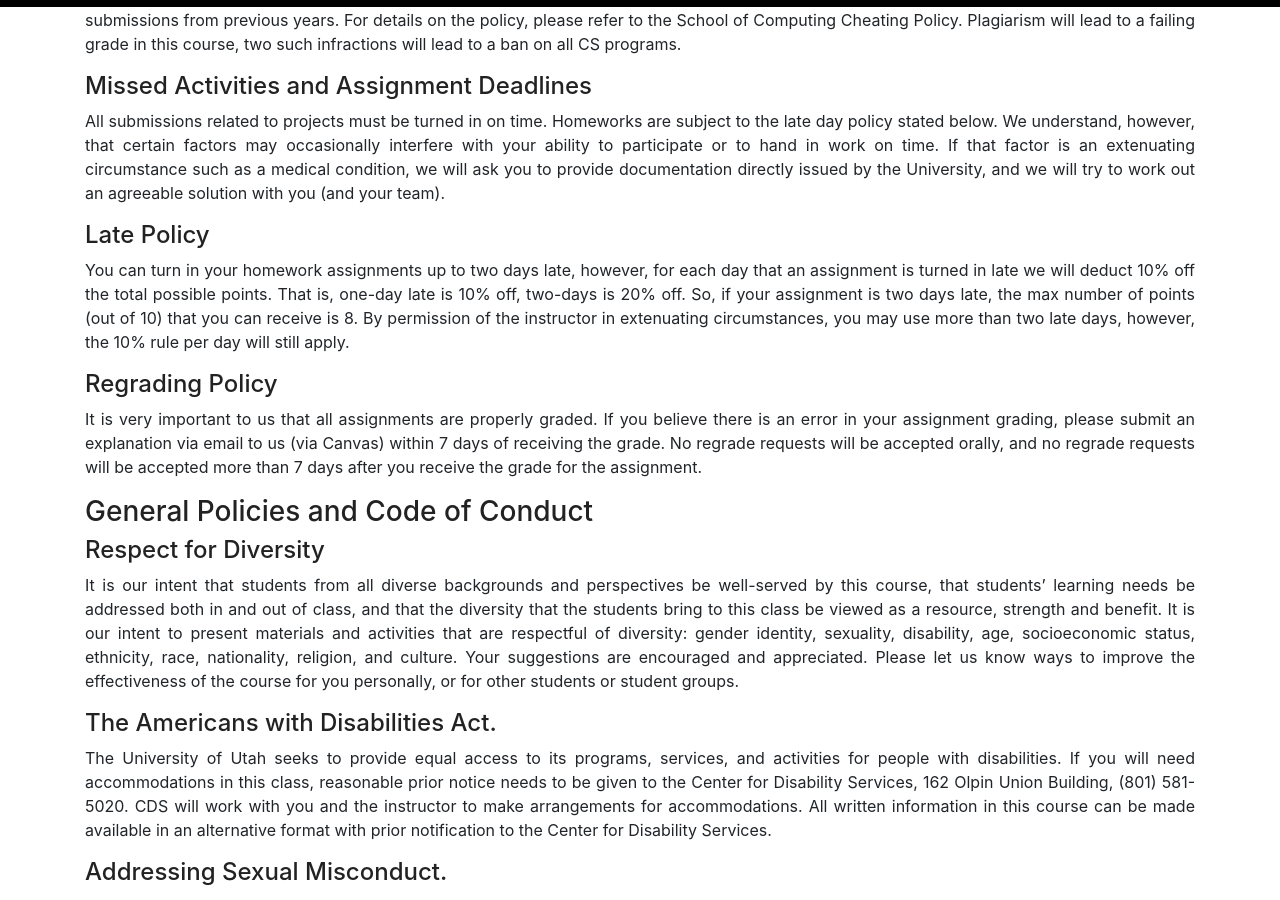
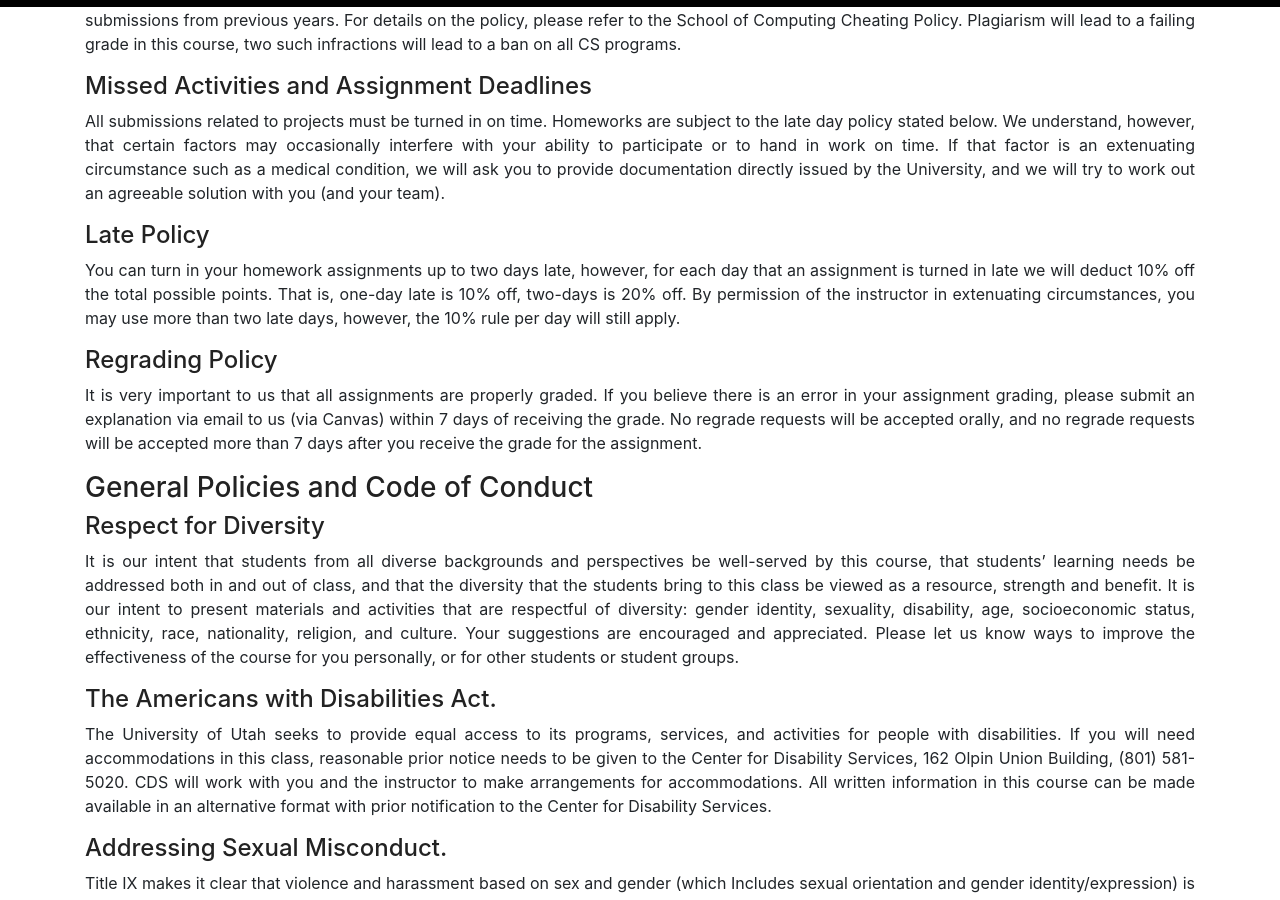
Before and after one commit to ComputingElevatedLab/sciviscourse, a Jekyll site: the page built from index.md, in a window 1280 px wide and 900 px high, scrolled down 1849 px. Built offline with Jekyll 4.4.1, drawn with Linux system fonts in a browser that asks for light colours.

Commit message:
Update index.md

```diff
--- a/index.md
+++ b/index.md
@@ -109,7 +109,7 @@ We will use both manual and automatic methods to check your submissions for plag
 All submissions related to projects must be turned in on time. Homeworks are subject to the late day policy stated below. We understand, however, that certain factors may occasionally interfere with your ability to participate or to hand in work on time. If that factor is an extenuating circumstance such as a medical condition, we will ask you to provide documentation directly issued by the University, and we will try to work out an agreeable solution with you (and your team).
 
 #### Late Policy
-You can turn in your homework assignments up to two days late, however, for each day that an assignment is turned in late we will deduct 10% off the total possible points. That is, one-day late is 10% off, two-days is 20% off. So, if your assignment is two days late, the max number of points (out of 10) that you can receive is 8. By permission of the instructor in extenuating circumstances, you may use more than two late days, however, the 10% rule per day will still apply.
+You can turn in your homework assignments up to two days late, however, for each day that an assignment is turned in late we will deduct 10% off the total possible points. That is, one-day late is 10% off, two-days is 20% off. By permission of the instructor in extenuating circumstances, you may use more than two late days, however, the 10% rule per day will still apply.
 
 #### Regrading Policy
 It is very important to us that all assignments are properly graded. If you believe there is an error in your assignment grading, please submit an explanation via email to us (via Canvas) within 7 days of receiving the grade. No regrade requests will be accepted orally, and no regrade requests will be accepted more than 7 days after you receive the grade for the assignment.
```
